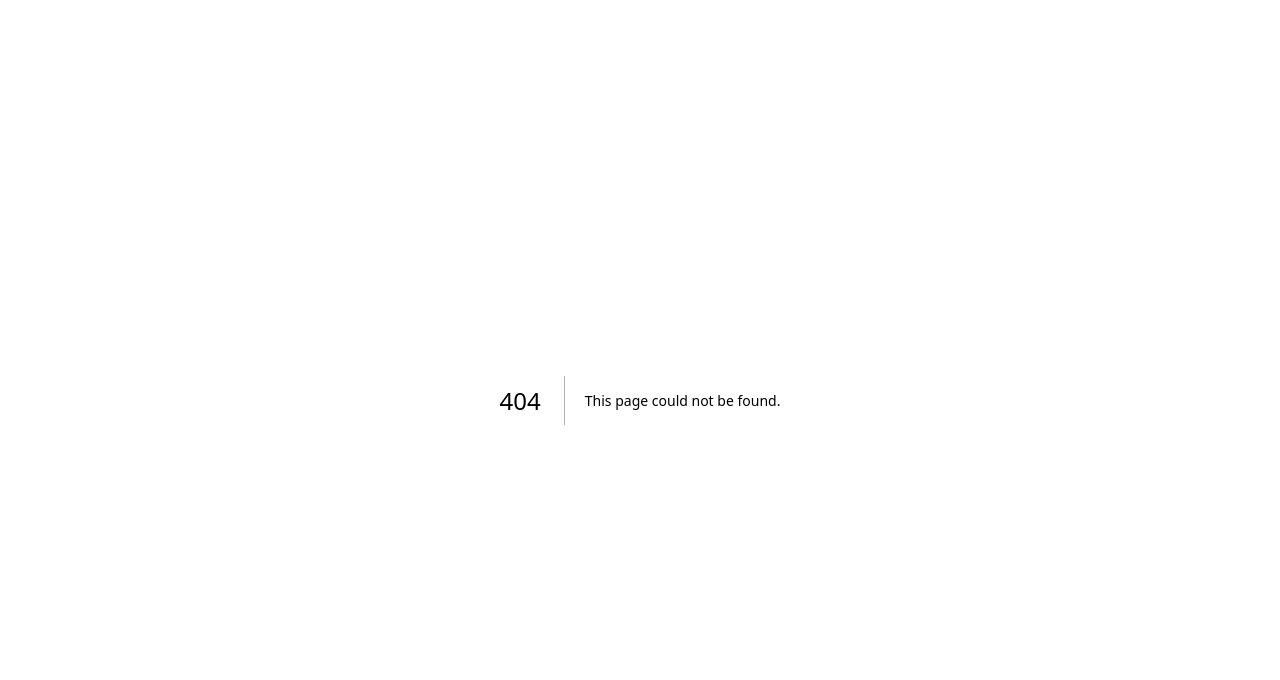
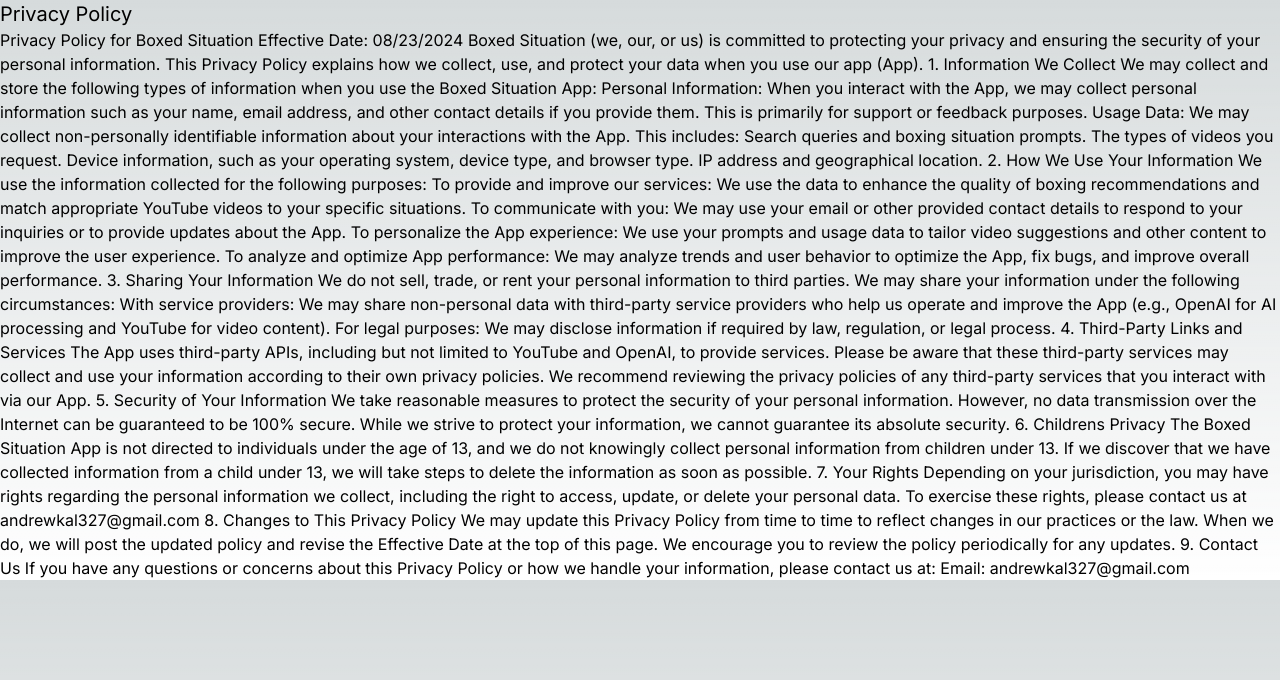
Before and after one commit to AndrewKalGit/boxed-situation, a Next.js app: page /privacy in a window 1280 px wide. Before the commit this address had no page. Shown: the top 680 px of the page. Built offline with nearby package versions, Linux system fonts and the light colour scheme.

Commit message:
static mvp

```diff
--- /dev/null
+++ b/src/app/VideoPlayer.tsx
@@ -0,0 +1,23 @@
+'use client'
+
+import React from 'react';
+
+interface VideoPlayerProps {
+    url: string;
+}
+
+const VideoPlayer: React.FC<VideoPlayerProps> = ({ url }) => {
+    return (
+        <div className="video-player-container">
+            <iframe
+                width="560"
+                height="315"
+                src={url}
+                title="Video player"
+                allowFullScreen
+            ></iframe>
+        </div>
+    );
+};
+
+export default VideoPlayer;
--- /dev/null
+++ b/src/app/privacy/page.tsx
@@ -0,0 +1,65 @@
+const page = () => {
+    return (
+        <div>
+            <h1 className="bold text-xl">Privacy Policy</h1>
+            <p>
+                Privacy Policy for Boxed Situation
+
+                Effective Date: 08/23/2024
+
+                Boxed Situation (we, our, or us) is committed to protecting your privacy and ensuring the security of your personal information. This Privacy Policy explains how we collect, use, and protect your data when you use our app (App).
+
+                1. Information We Collect
+                We may collect and store the following types of information when you use the Boxed Situation App:
+
+                Personal Information: When you interact with the App, we may collect personal information such as your name, email address, and other contact details if you provide them. This is primarily for support or feedback purposes.
+
+                Usage Data: We may collect non-personally identifiable information about your interactions with the App. This includes:
+
+                Search queries and boxing situation prompts.
+                The types of videos you request.
+                Device information, such as your operating system, device type, and browser type.
+                IP address and geographical location.
+                2. How We Use Your Information
+                We use the information collected for the following purposes:
+
+                To provide and improve our services: We use the data to enhance the quality of boxing recommendations and match appropriate YouTube videos to your specific situations.
+
+                To communicate with you: We may use your email or other provided contact details to respond to your inquiries or to provide updates about the App.
+
+                To personalize the App experience: We use your prompts and usage data to tailor video suggestions and other content to improve the user experience.
+
+                To analyze and optimize App performance: We may analyze trends and user behavior to optimize the App, fix bugs, and improve overall performance.
+
+                3. Sharing Your Information
+                We do not sell, trade, or rent your personal information to third parties. We may share your information under the following circumstances:
+
+                With service providers: We may share non-personal data with third-party service providers who help us operate and improve the App (e.g., OpenAI for AI processing and YouTube for video content).
+
+                For legal purposes: We may disclose information if required by law, regulation, or legal process.
+
+                4. Third-Party Links and Services
+                The App uses third-party APIs, including but not limited to YouTube and OpenAI, to provide services. Please be aware that these third-party services may collect and use your information according to their own privacy policies. We recommend reviewing the privacy policies of any third-party services that you interact with via our App.
+
+                5. Security of Your Information
+                We take reasonable measures to protect the security of your personal information. However, no data transmission over the Internet can be guaranteed to be 100% secure. While we strive to protect your information, we cannot guarantee its absolute security.
+
+                6. Childrens Privacy
+                The Boxed Situation App is not directed to individuals under the age of 13, and we do not knowingly collect personal information from children under 13. If we discover that we have collected information from a child under 13, we will take steps to delete the information as soon as possible.
+
+                7. Your Rights
+                Depending on your jurisdiction, you may have rights regarding the personal information we collect, including the right to access, update, or delete your personal data. To exercise these rights, please contact us at andrewkal327@gmail.com
+
+                8. Changes to This Privacy Policy
+                We may update this Privacy Policy from time to time to reflect changes in our practices or the law. When we do, we will post the updated policy and revise the Effective Date at the top of this page. We encourage you to review the policy periodically for any updates.
+
+                9. Contact Us
+                If you have any questions or concerns about this Privacy Policy or how we handle your information, please contact us at:
+
+                Email: andrewkal327@gmail.com
+            </p>
+        </div>
+    )
+}
+
+export default page
--- /dev/null
+++ b/src/app/terms/page.tsx
@@ -0,0 +1,12 @@
+const page = () => {
+    return (
+        <div>
+            <h1 className="bold text-xl">Terms and Conditions</h1>
+            <p>
+
+            </p>
+        </div>
+    )
+}
+
+export default page
```
Also changed, not shown: example.html (added, +42 -0 lines), 1 other file (tests, documents, lock files or other folders).
